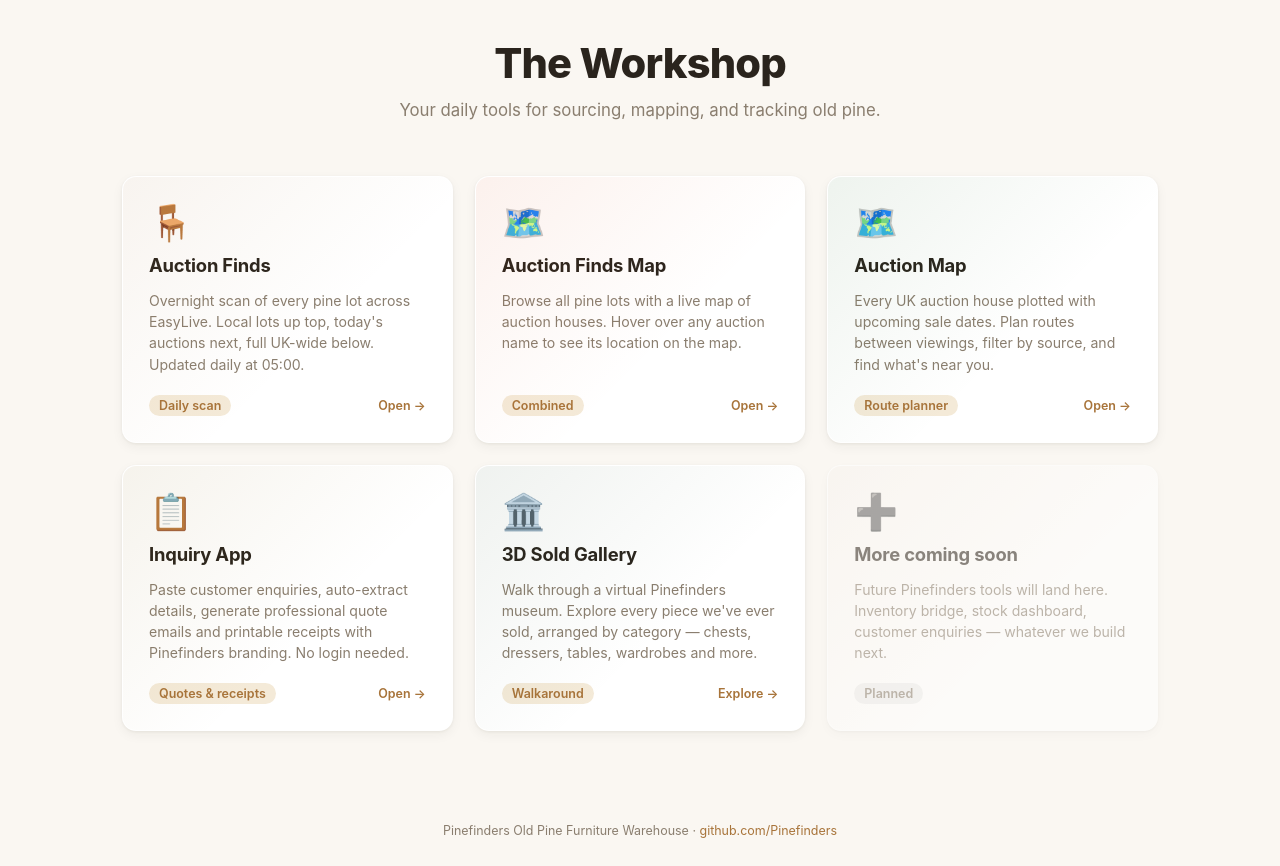
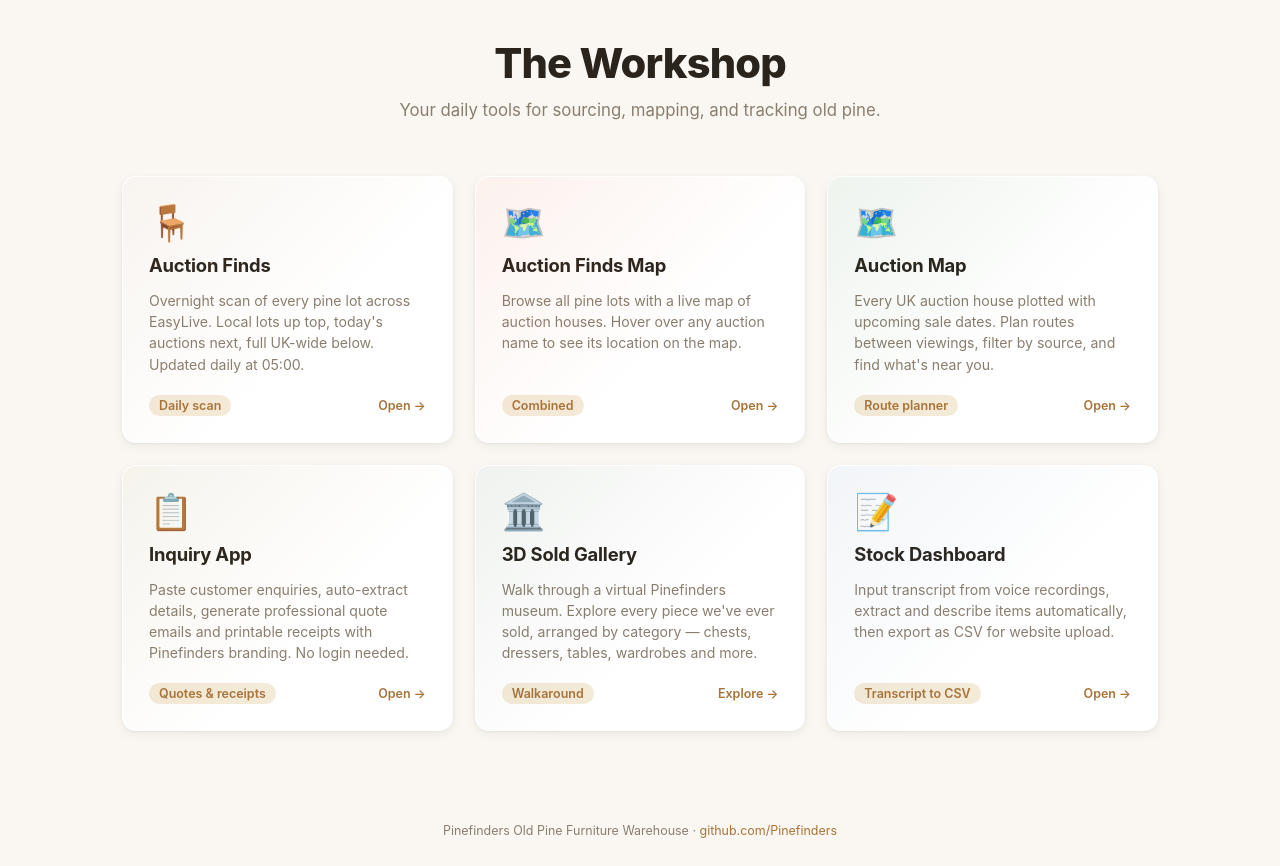
Before and after one commit to Pinefinders/pinefinders.github.io, a plain HTML site: page index.html in a window 1280 px wide. Shown: the part 82-948 px from the top of the page. Drawn offline with Linux system fonts and the light colour scheme.

Commit message:
Add Stock Dashboard link to app suite — Transcript to CSV tool

```diff
--- a/index.html
+++ b/index.html
@@ -255,14 +255,15 @@
         </div>
       </a>
 
-      <div class="app-card disabled" aria-disabled="true">
-        <span class="icon">➕</span>
-        <h3>More coming soon</h3>
-        <p>Future Pinefinders tools will land here. Inventory bridge, stock dashboard, customer enquiries — whatever we build next.</p>
+      <a class="app-card" href="https://pinefinders-dashboard.vercel.app/" style="--card-accent: #5b7fa5;">
+        <span class="icon">📝</span>
+        <h3>Stock Dashboard</h3>
+        <p>Input transcript from voice recordings, extract and describe items automatically, then export as CSV for website upload.</p>
         <div class="footer">
-          <span class="tag">Planned</span>
+          <span class="tag">Transcript to CSV</span>
+          <span class="open">Open</span>
         </div>
-      </div>
+      </a>
 
     </section>
   </main>
```
